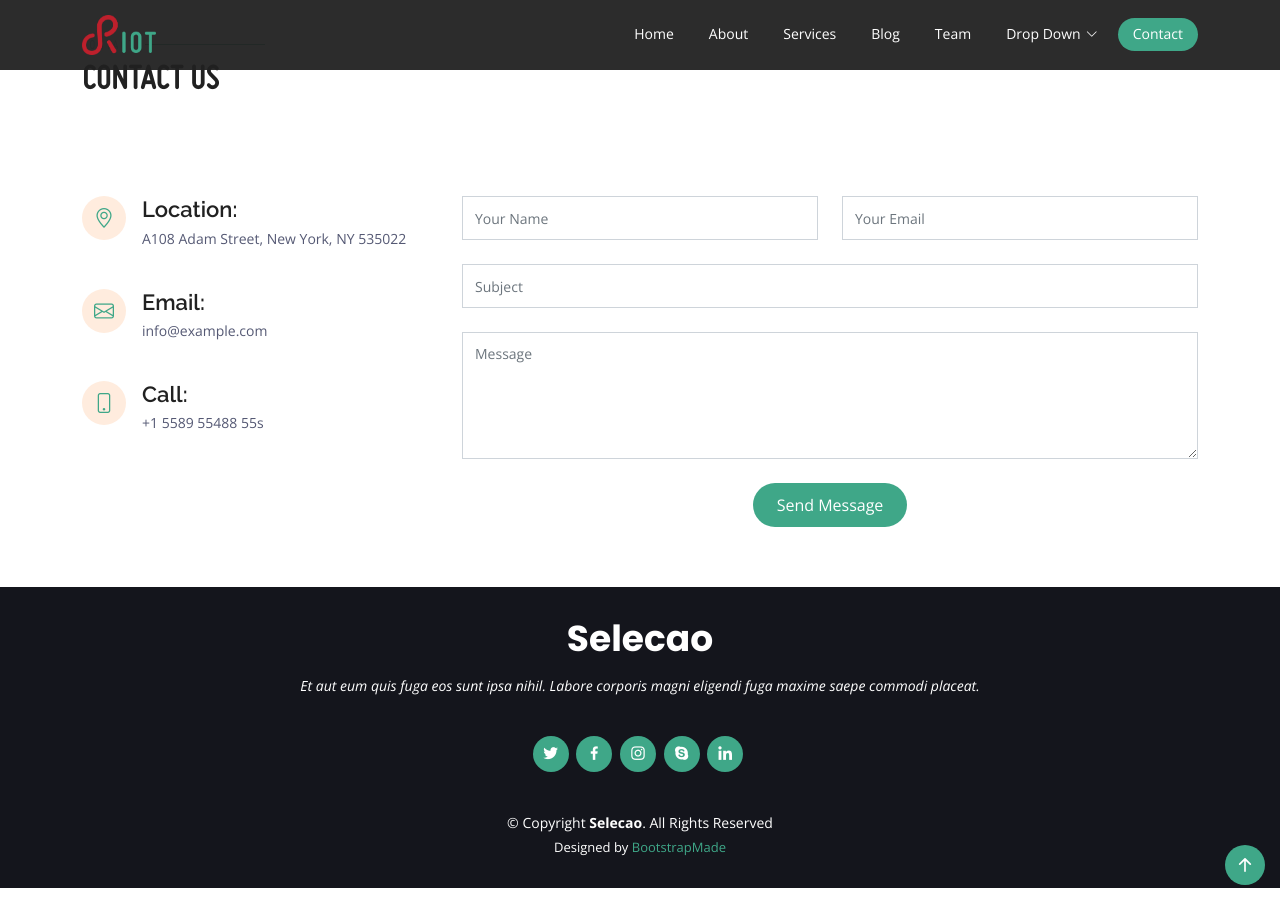
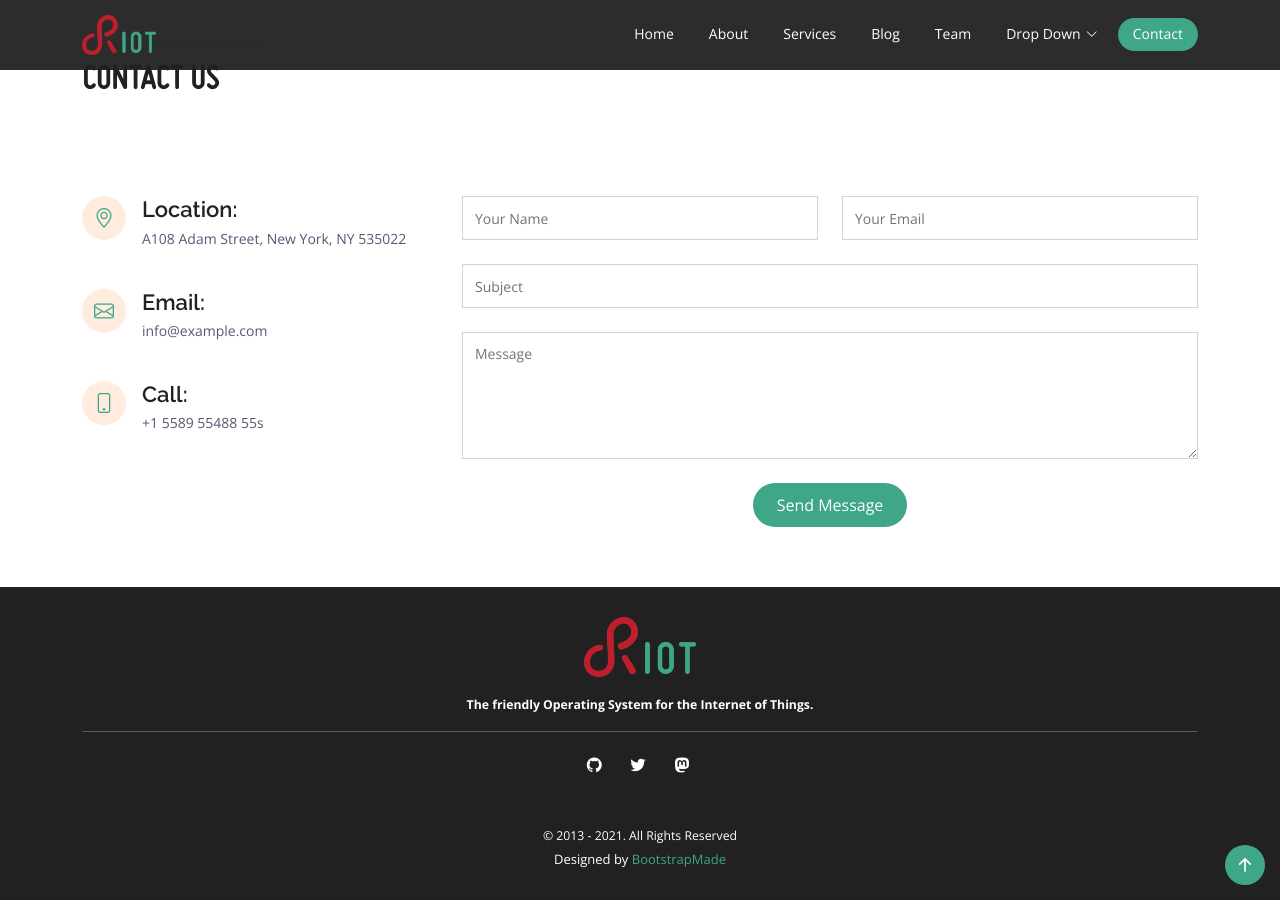
Before and after one commit to RIOT-OS/riot-os.org, a Jekyll site: the page built from index.html, in a window 1280 px wide and 900 px high, scrolled down 5243 px. Built offline with Jekyll 4.4.1, drawn with Linux system fonts in a browser that asks for light colours; nearby versions of some CDN libraries; some web fonts are replaced.

Commit message:
footer: adapt to riot

```diff
--- a/_includes/footer.html
+++ b/_includes/footer.html
@@ -1,17 +1,28 @@
   <!-- ======= Footer ======= -->
   <footer id="footer">
     <div class="container">
-      <h3>Selecao</h3>
-      <p>Et aut eum quis fuga eos sunt ipsa nihil. Labore corporis magni eligendi fuga maxime saepe commodi placeat.</p>
-      <div class="social-links">
-        <a href="#" class="twitter"><i class="bx bxl-twitter"></i></a>
-        <a href="#" class="facebook"><i class="bx bxl-facebook"></i></a>
-        <a href="#" class="instagram"><i class="bx bxl-instagram"></i></a>
-        <a href="#" class="google-plus"><i class="bx bxl-skype"></i></a>
-        <a href="#" class="linkedin"><i class="bx bxl-linkedin"></i></a>
+      <div class="row text-center mb-3">
+        <div class="col-12">
+          <a href="index.html">
+            <img src="{{ "assets/img/riot-logo.png" | relative_url }}" alt="" class="logo img-fluid">
+          </a>
+        </div>
+      </div>
+      <div class="row text-center">
+        <div class="col">
+          <small class="fw-bold">The friendly Operating System for the Internet of Things.</small>
+        </div>
+      </div>
+      <hr>
+      <div class="row">
+        <div class="col text-center social-links">
+          <a href="#" class="twitter"><i class="ri-github-fill"></i></a>
+          <a href="#" class="twitter"><i class="ri-twitter-fill"></i></a>
+          <a href="#" class="facebook"><i class="ri-mastodon-fill"></i></a>
+        </div>
       </div>
       <div class="copyright">
-        &copy; Copyright <strong><span>Selecao</span></strong>. All Rights Reserved
+        <small>&copy; 2013 - {{ "now" | date: "%Y" }}. All Rights Reserved</small>
       </div>
       <div class="credits">
         <!-- All the links in the footer should remain intact. -->
--- a/_sass/pages/index.scss
+++ b/_sass/pages/index.scss
@@ -920,26 +920,19 @@ section {
 # Footer
 --------------------------------------------------------------*/
 #footer {
-  background: #14151c;
+  background: $dark;
   color: $light;
   font-size: 14px;
   text-align: center;
   padding: 30px 0;
 }
 
-#footer h3 {
-  font-size: 36px;
-  font-weight: 700;
-  color: $light;
-  position: relative;
-  font-family: "Poppins", sans-serif;
-  padding: 0;
-  margin: 0 0 15px 0;
+#footer .logo {
+  max-width: 8em;
 }
 
 #footer p {
   font-size: 15;
-  font-style: italic;
   padding: 0;
   margin: 0 0 40px 0;
 }
@@ -951,7 +944,7 @@ section {
 #footer .social-links a {
   font-size: 18px;
   display: inline-block;
-  background: $primary;
+  background: transparent;
   color: $light;
   line-height: 1;
   padding: 8px 0;
@@ -964,7 +957,7 @@ section {
 }
 
 #footer .social-links a:hover {
-  background: $primary-light;
+  background: $primary;
   color: $light;
   text-decoration: none;
 }
```
